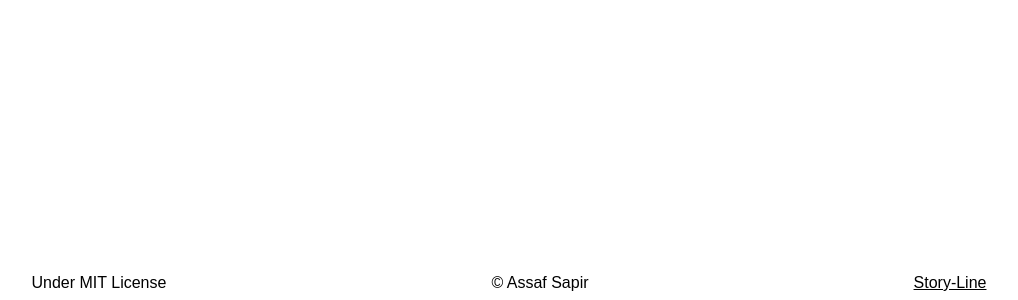
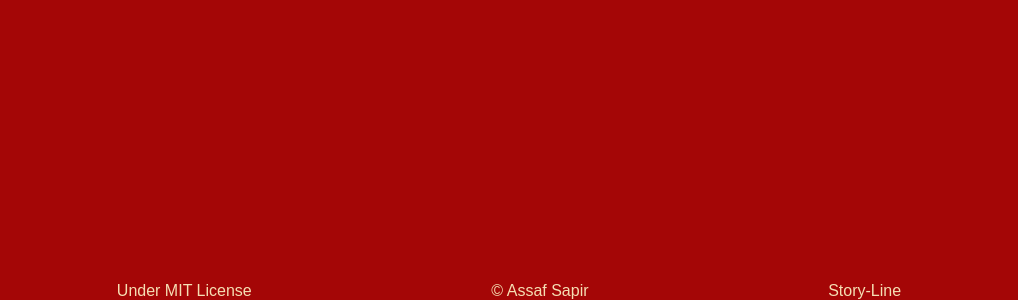
Before and after one commit to assapir/story-line, a React (Create React App) app in the folder ui/: page / in a window 1280 px wide. Shown: the part 500-800 px from the top of the page, without its empty margins (139-1157 px from the left). Built offline with nearby package versions, Linux system fonts and the light colour scheme.

Commit message:
Base stracture of the page + ugly colors"

```diff
--- a/ui/src/components/App.scss
+++ b/ui/src/components/App.scss
@@ -1,3 +1,4 @@
-.app *  {
-    display: flex;
+.app {
+  font-family: Arial, Helvetica, sans-serif;
+  font-size: 16px;
 }
--- a/ui/src/components/App.tsx
+++ b/ui/src/components/App.tsx
@@ -1,12 +1,25 @@
 import React, { Component } from "react";
 import * as Resources from "../resources";
 import "./App.scss";
+import "./Common.scss";
 import Footer from "./Footer";
+import Main from "./Main";
+import NavBar from "./NavBar";
 
 export default class App extends Component {
+  public componentWillMount() {
+    document.body.style.backgroundColor = `#A40606`;
+  }
+
+  public componentWillUnmount() {
+    document.body.style.backgroundColor = null;
+  }
+
   public render() {
     return (
       <div className="app">
+        <NavBar />
+        <Main />
         <Footer
           author={Resources.author}
           projectName={Resources.projectName}
--- /dev/null
+++ b/ui/src/components/Common.scss
@@ -0,0 +1,9 @@
+.common {
+  position: absolute;
+  width: 80%;
+  margin: 0 10%;
+  text-align: center;
+  display: flex;
+  justify-content: space-between;
+  color: wheat;
+}
--- a/ui/src/components/Footer.scss
+++ b/ui/src/components/Footer.scss
@@ -1,11 +1,8 @@
 footer {
   bottom: 0;
-  width: 100%;
-  position: absolute;
+
+  span,
+  a {
+    margin: auto;
+  }
 }
-
-footer * {
-  font-family: Arial, Helvetica, sans-serif;
-  margin: auto;
-  margin-bottom: 0.5rem;
-}
--- a/ui/src/components/Footer.tsx
+++ b/ui/src/components/Footer.tsx
@@ -1,6 +1,6 @@
 import React, { Component } from "react";
+import ExternalLink from "../misc/ExternalLink";
 import "./Footer.scss";
-import ExternalLink from "../misc/ExternalLink";
 
 interface FooterProps {
     author: string;
@@ -11,7 +11,7 @@ interface FooterProps {
 export default class Footer extends Component<FooterProps> {
     public render() {
         return (
-            <footer>
+            <footer className="common">
                 <span>Under MIT License</span>
                 <span>© {this.props.author}</span>
                 <ExternalLink src={this.props.github} text={this.props.projectName} newTab={true}/>
--- /dev/null
+++ b/ui/src/components/Main.tsx
@@ -0,0 +1,7 @@
+import React, { Component } from "react";
+
+export default class Main extends Component {
+    public render() {
+        return <div className="common"></div>;
+    }
+}
--- /dev/null
+++ b/ui/src/components/NavBar.scss
@@ -0,0 +1,3 @@
+header {
+  top: 0;
+}
--- /dev/null
+++ b/ui/src/components/NavBar.tsx
@@ -0,0 +1,10 @@
+import React, { Component } from "react";
+import "./NavBar.scss";
+
+export default class NavBar extends Component {
+    public render() {
+        return (
+            <header className="common"></header>
+        );
+    }
+}
--- a/ui/src/misc/ExternalLink.scss
+++ b/ui/src/misc/ExternalLink.scss
@@ -1,15 +1,19 @@
 a:visited {
-  color: black;
+  color: wheat;
+  text-decoration: none;
 }
 
 a:link {
-  color: black;
+  color: wheat;
+  text-decoration: none;
 }
 
 a:hover {
-  color: black;
+  color: wheat;
+  text-decoration: none;
 }
 
 a:active {
-  color: black;
+  color: wheat;
+  text-decoration: none;
 }
```
Also changed, not shown: 1 other file (tests, documents, lock files or other folders).
